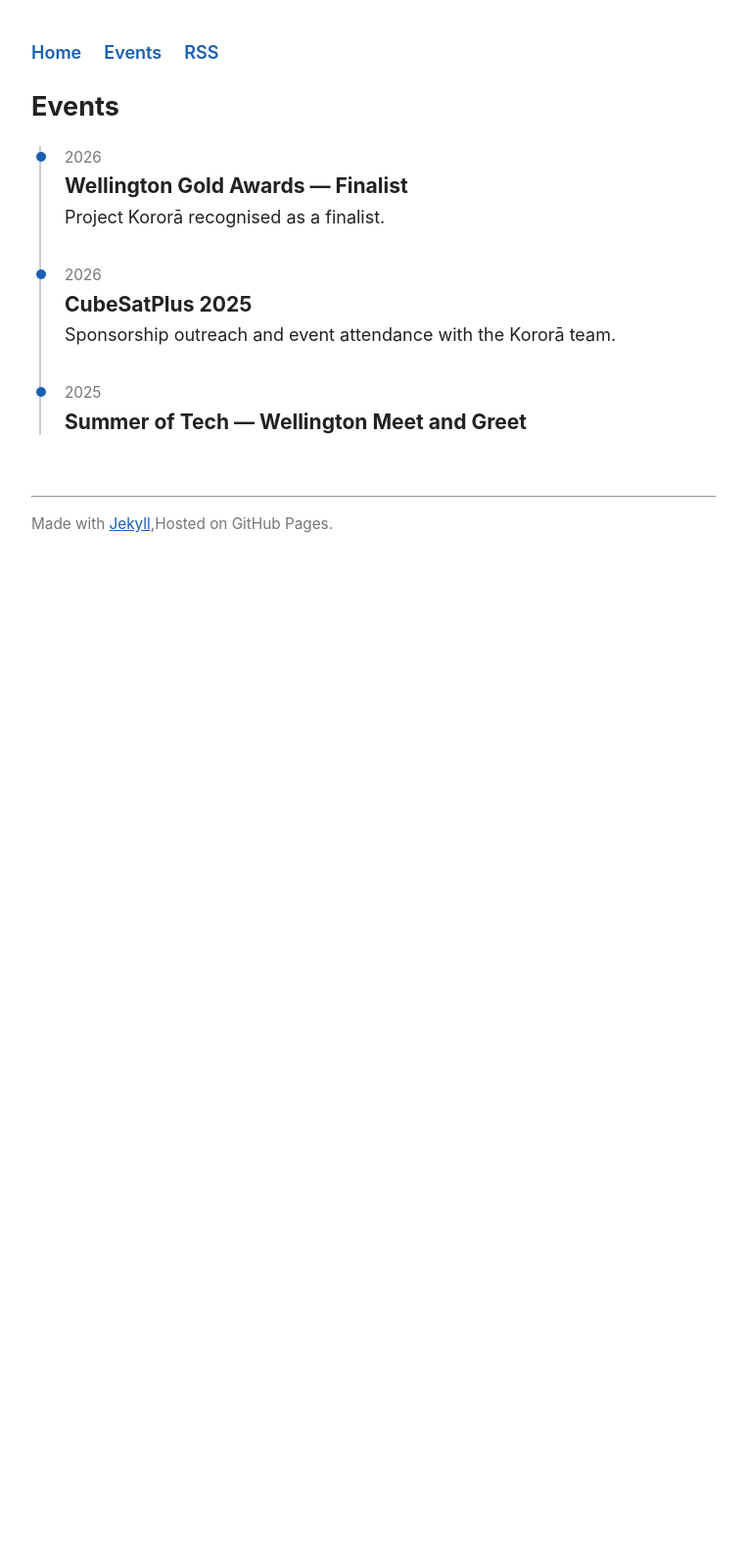
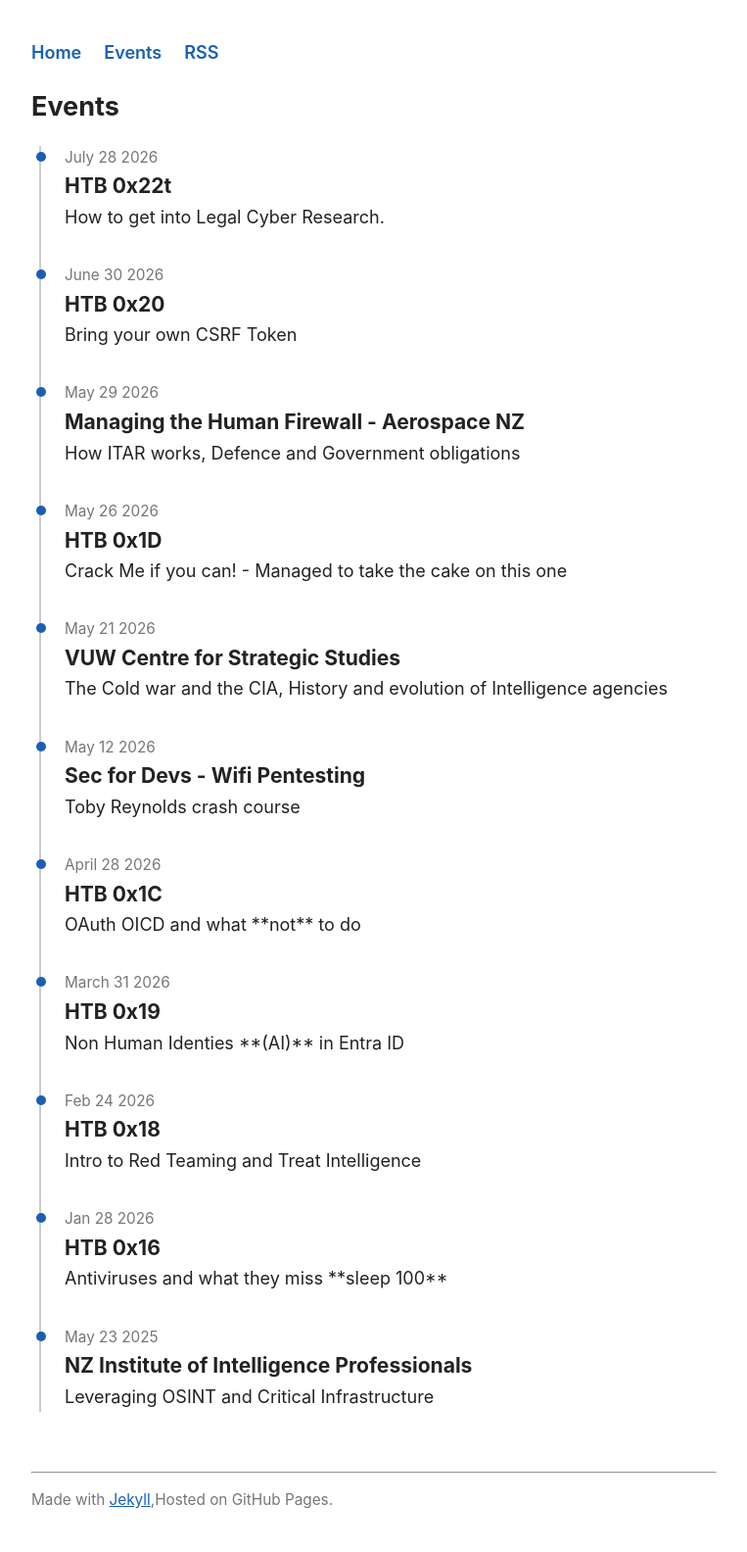
Before and after one commit to benvandw/benvandw.github.io, a Jekyll site: the page built from events.md, in a window 1280 px wide. Shown: the whole page at 98% size, without its empty margins (258-1021 px from the left). Built offline with Jekyll 4.4.1, drawn with Linux system fonts in a browser that asks for light colours; before the commit the page ends 900 px from its top, so only the background shows below that.

Commit message:
Add new events to the timeline
Updated event details with new entries and dates.

```diff
--- a/events.md
+++ b/events.md
@@ -7,21 +7,73 @@ title: Events
 <div class="timeline">
 
   <div class="timeline-entry">
-    <span class="timeline-date">2026</span>
-    <h3>Wellington Gold Awards — Finalist</h3>
-    <p>Project Kororā recognised as a finalist.</p>
+    <span class="timeline-date">July 28 2026</span>
+    <h3>HTB 0x22t</h3>
+    <p>How to get into Legal Cyber Research.</p>
   </div>
 
   <div class="timeline-entry">
-    <span class="timeline-date">2026</span>
-    <h3>CubeSatPlus 2025</h3>
-    <p>Sponsorship outreach and event attendance with the Kororā team.</p>
+    <span class="timeline-date">June 30 2026</span>
+    <h3>HTB 0x20</h3>
+    <p>Bring your own CSRF Token</p>
   </div>
 
   <div class="timeline-entry">
-    <span class="timeline-date">2025</span>
-    <h3>Summer of Tech — Wellington Meet and Greet</h3>
-    <p></p>
+    <span class="timeline-date">May 29 2026</span>
+    <h3>Managing the Human Firewall - Aerospace NZ</h3>
+    <p>How ITAR works, Defence and Government obligations</p>
+  </div>
+
+  <div class="timeline-entry">
+    <span class="timeline-date">May 26 2026</span>
+    <h3>HTB 0x1D</h3>
+    <p>Crack Me if you can! - Managed to take the cake on this one</p>
+  </div>
+
+  <div class="timeline-entry">
+    <span class="timeline-date">May 21 2026</span>
+    <h3>VUW Centre for Strategic Studies</h3>
+    <p>The Cold war and the CIA, History and evolution of Intelligence agencies</p>
+  </div>
+
+
+  <div class="timeline-entry">
+    <span class="timeline-date">May 12 2026</span>
+    <h3>Sec for Devs - Wifi Pentesting</h3>
+    <p>Toby Reynolds crash course</p>
+  </div>
+
+
+  <div class="timeline-entry">
+    <span class="timeline-date">April 28 2026</span>
+    <h3>HTB 0x1C</h3>
+    <p>OAuth OICD and what **not** to do</p>
+  </div>
+
+
+  <div class="timeline-entry">
+    <span class="timeline-date">March 31 2026</span>
+    <h3>HTB 0x19</h3>
+    <p>Non Human Identies **(AI)** in Entra ID</p>
+  </div>
+
+  <div class="timeline-entry">
+    <span class="timeline-date">Feb 24 2026</span>
+    <h3>HTB 0x18</h3>
+    <p>Intro to Red Teaming and Treat Intelligence</p>
+  </div>
+
+  <div class="timeline-entry">
+    <span class="timeline-date">Jan 28 2026</span>
+    <h3>HTB 0x16</h3>
+    <p>Antiviruses and what they miss **sleep 100**</p>
+  </div>
+
+
+  <div class="timeline-entry">
+    <span class="timeline-date">May 23 2025</span>
+    <h3>NZ Institute of Intelligence Professionals</h3>
+    <p>Leveraging OSINT and Critical Infrastructure</p>
   </div>
 
 </div>
```
